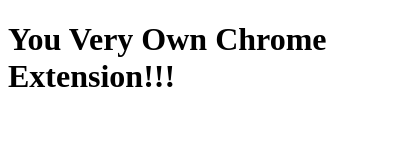
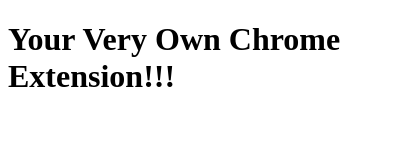
Before and after one commit to phptuts/ChromeExtensionStarter, a browser extension: page popup.html in a window 400 px wide. Drawn offline with Linux system fonts and the light colour scheme.

Commit message:
Fixing default chrome extension to version 3

```diff
--- a/eventPage.js
+++ b/eventPage.js
@@ -1,3 +1,5 @@
 chrome.runtime.onInstalled.addListener(() => {
-  console.log('Chrome Extension Installed');
+  console.log("Chrome Extension Installed");
 });
+
+console.log("hello");
--- a/popup.html
+++ b/popup.html
@@ -1,10 +1,10 @@
 <!DOCTYPE html>
 <html lang="en">
-<head>
-    <meta charset="UTF-8">
+  <head>
+    <meta charset="UTF-8" />
     <title>Hello World</title>
-</head>
-<body>
-    <h1>You Very Own Chrome Extension!!!</h1>
-</body>
+  </head>
+  <body>
+    <h1>Your Very Own Chrome Extension!!!</h1>
+  </body>
 </html>
```
Also changed, not shown: icon128.png, icon16.png, icon48.png, manifest.json.
